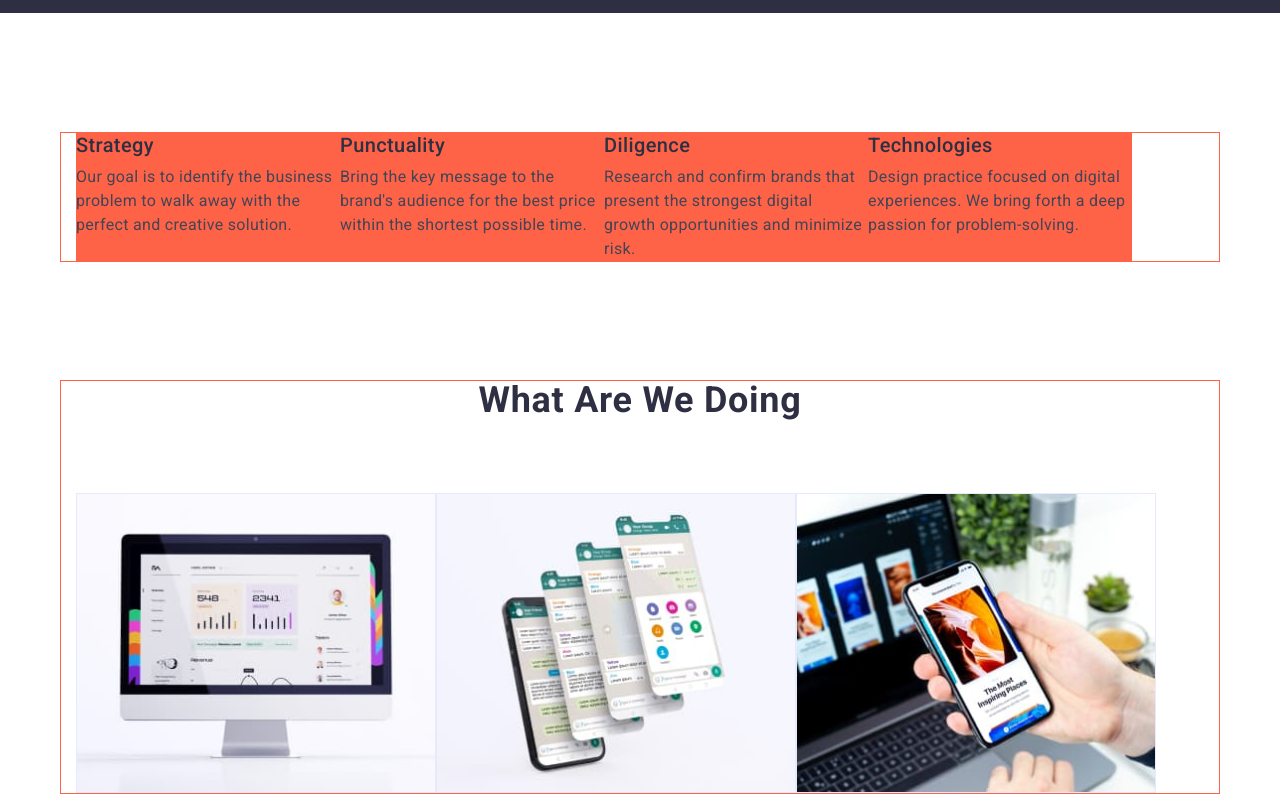
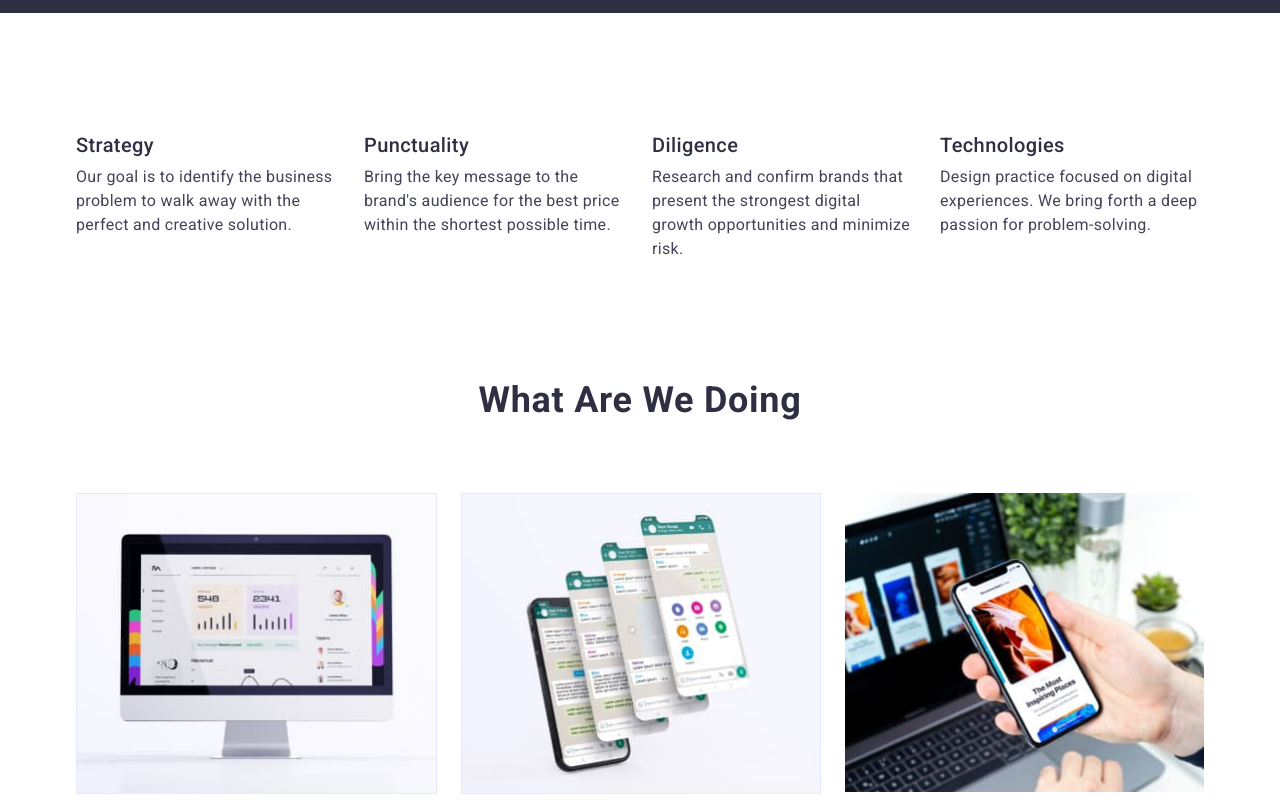
Before and after one commit to PavloLysiuk/goit-markup-hw-03, a plain HTML site: page index.html in a window 1280 px wide. Shown: the part 660-1460 px from the top of the page. Drawn offline with nearby package versions, Linux system fonts and the light colour scheme.

Commit message:
Finished CSS

```diff
--- a/css/styles.css
+++ b/css/styles.css
@@ -56,7 +56,7 @@ ul {
   padding-left: 15px;
   padding-right: 15px;
 
-  outline: 1px solid tomato;
+  /* outline: 1px solid tomato; */
 }
 
 .hidden {
@@ -200,11 +200,12 @@ ul {
 .features-list {
   display: flex;
   flex-wrap: wrap;
+  margin: -12px;
 }
 
 .feature-item {
   width: 264px;
-  background-color: tomato;
+  margin: 12px;
 }
 
 .feature-title {
@@ -236,7 +237,9 @@ ul {
   margin-top: 72px;
 }
 
-.services-item {
+.services-item:not(:last-child) {
+  margin-right: var(--element-gap);
+
   border: 1px solid var(--cornflower);
 }
 
@@ -266,11 +269,15 @@ ul {
 }
 
 .team-item {
-  width: 264px;
+  width: calc((100% - var(--element-gap) * 3) / 4);
 
   background: var(--white);
   box-shadow: 0px 1px 6px rgba(46, 47, 66, 0.08), 0px 1px 1px rgba(46, 47, 66, 0.16), 0px 2px 1px rgba(46, 47, 66, 0.08);
   border-radius: 0px 0px 4px 4px;
+}
+
+.team-item:not(:nth-child(4n)) {
+  margin-right: var(--element-gap);
 }
 
 .team-content {
@@ -310,7 +317,7 @@ ul {
 }
 
 .filter-button {
-  padding: 11px 23px;
+  padding: 12px 24px;
 
   border-radius: 4px;
   font-weight: 500;
--- a/index.html
+++ b/index.html
@@ -95,14 +95,14 @@
         <div class="container">
           <h2 class="service-title">What are we doing</h2>
           <ul class="services-list list">
-            <li>
-              <img class="services-item" src="./images/img1.jpg" alt="monitor" width="360" height="300" />
+            <li class="services-item">
+              <img class="services-img" src="./images/img1.jpg" alt="monitor" width="360" height="300" />
             </li>
-            <li>
-              <img class="services-item" src="./images/img2.jpg" alt="app" width="360" height="300" />
+            <li class="services-item">
+              <img class="services-img" src="./images/img2.jpg" alt="app" width="360" height="300" />
             </li>
-            <li>
-              <img class="services-item" src="./images/img3.jpg" alt="phone" width="360" height="300" />
+            <li class="services-item">
+              <img class="services-img" src="./images/img3.jpg" alt="phone" width="360" height="300" />
             </li>
           </ul>
         </div>
```
Also changed, not shown: .prettierrc.json.
